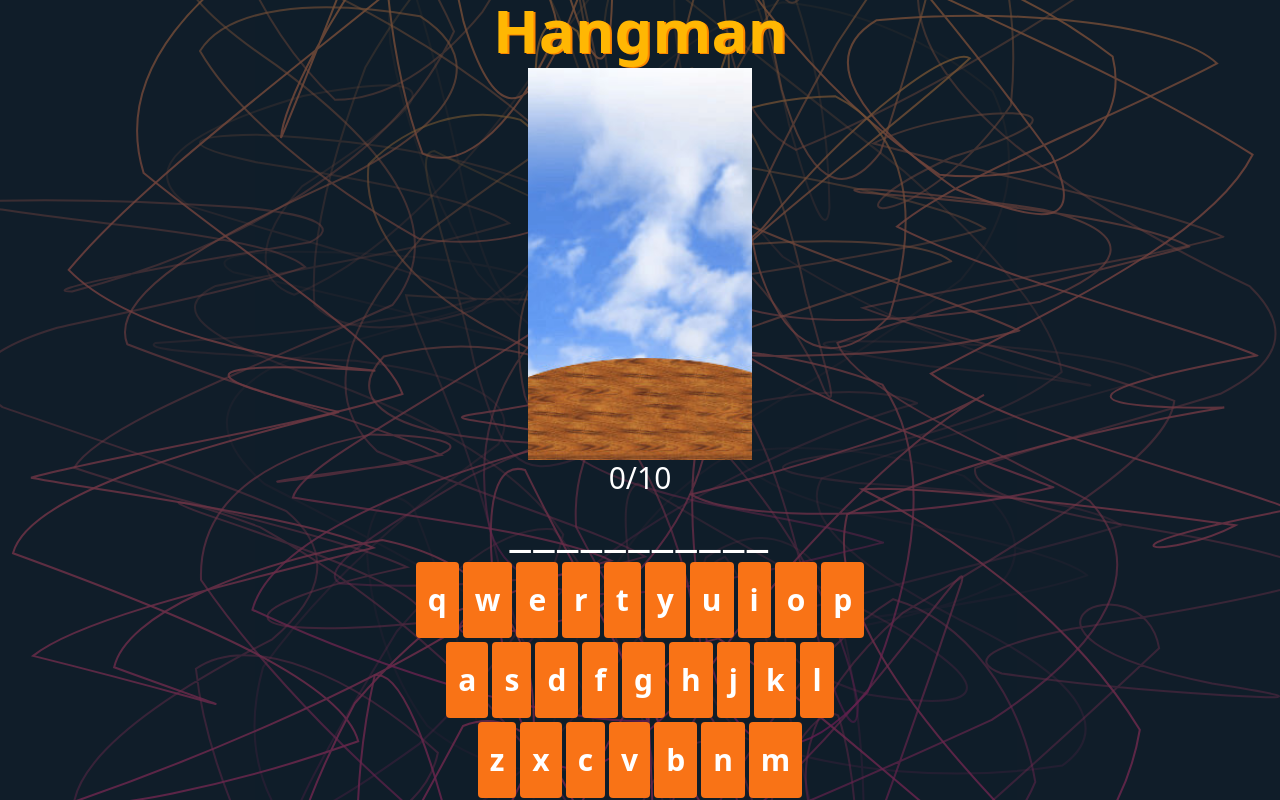
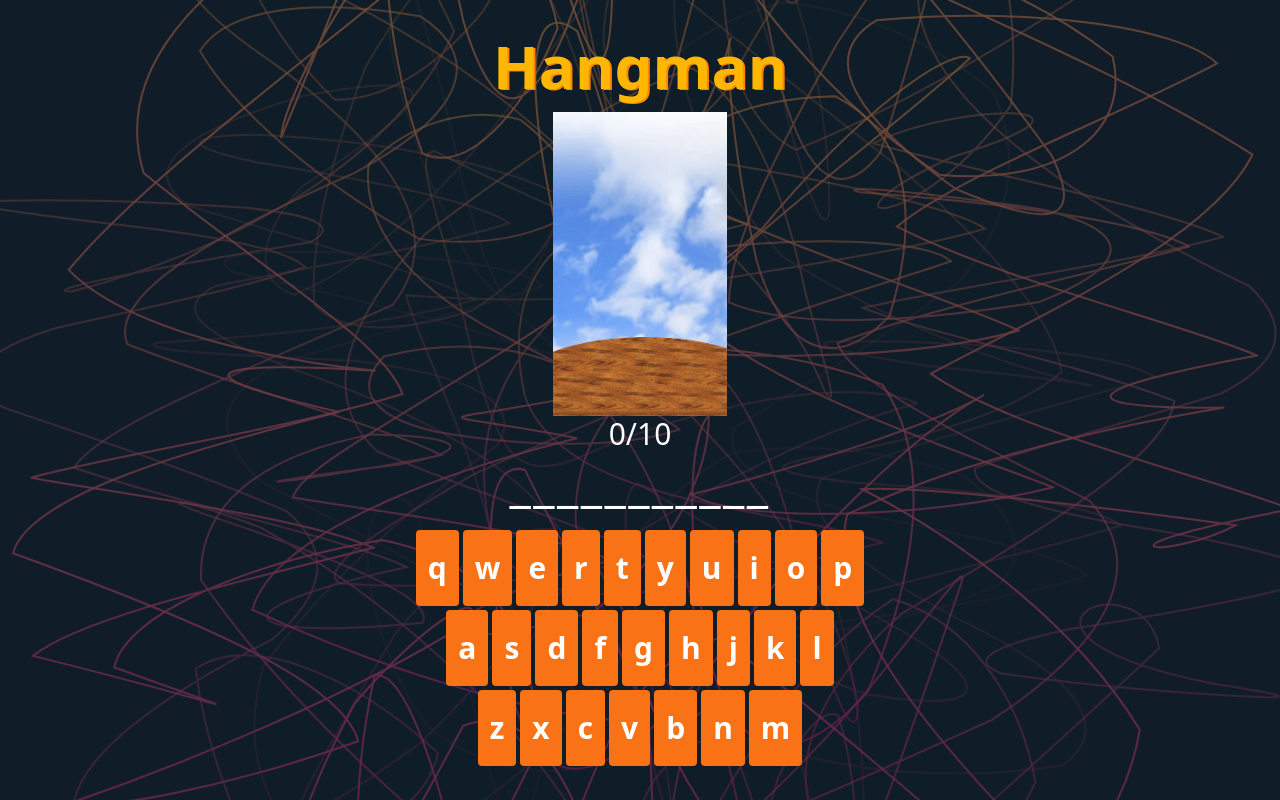
Before and after one commit to mai-soup/hangman, a React (Vite) app: page / in a window 1280 px wide. Built offline with nearby package versions, Linux system fonts and the light colour scheme.

Commit message:
add spacing

```diff
--- a/src/Hangman.jsx
+++ b/src/Hangman.jsx
@@ -56,8 +56,8 @@ const Hangman = ({ maxMistakes = 10 }) => {
   const lost = wrongGuesses >= maxMistakes;
   const won = answer === guess.join("");
   return (
-    <div className="flex flex-col justify-center h-screen w-full sm:w-4/5 lg:w-1/2 items-center">
-      <h1 className="text-4xl md:text-6xl mb-2 text-[#FFB703] font-bold text-shadow shadow-[#fb8500]">
+    <div className="flex flex-col justify-center h-screen w-full sm:w-4/5 lg:w-1/2 items-center py-5">
+      <h1 className="text-4xl md:text-6xl my-4 text-[#FFB703] font-bold text-shadow shadow-[#fb8500]">
         Hangman
       </h1>
       <img
@@ -79,7 +79,7 @@ const Hangman = ({ maxMistakes = 10 }) => {
       )}
       {won && <p className="text-white text-2xl my-2">Congratulations!</p>}
       {!lost && !won ? (
-        <div>
+        <div className="my-3">
           {letters.map(row => (
             <LetterRow
               key={row}
```
